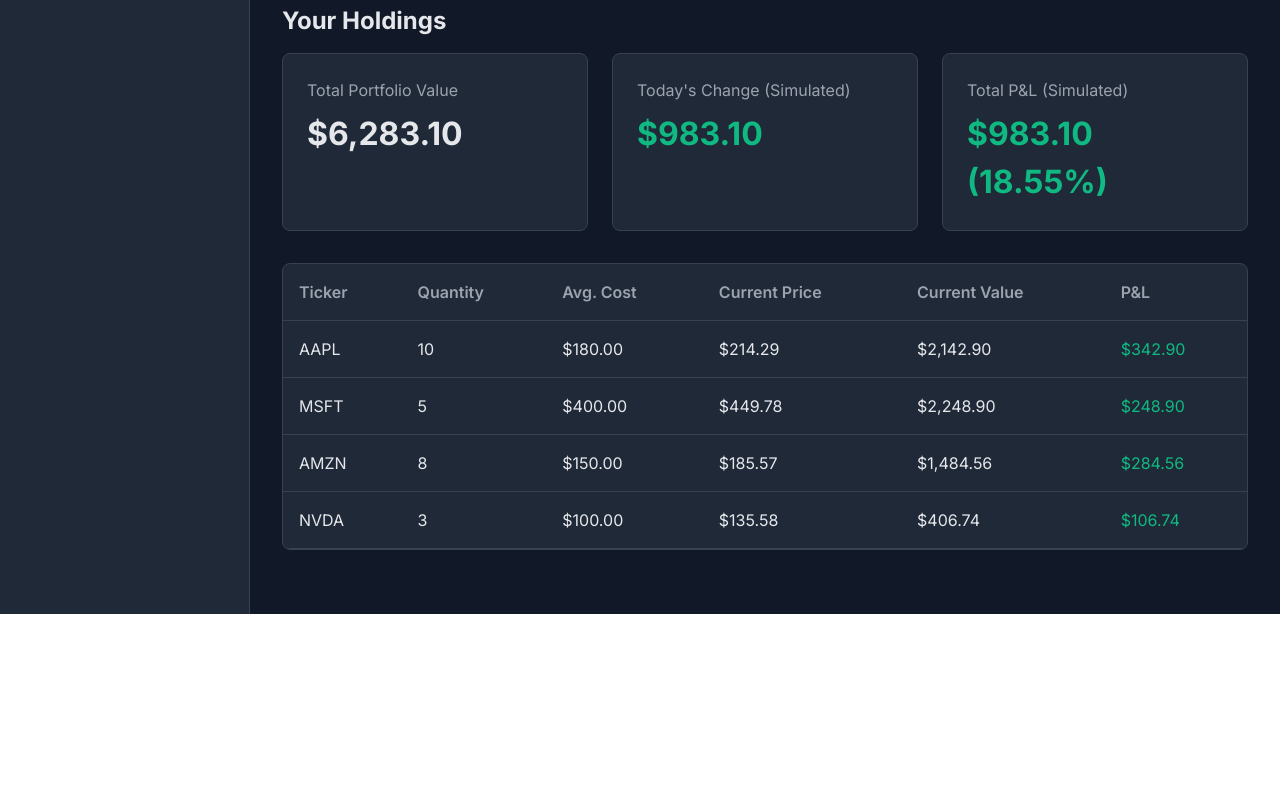
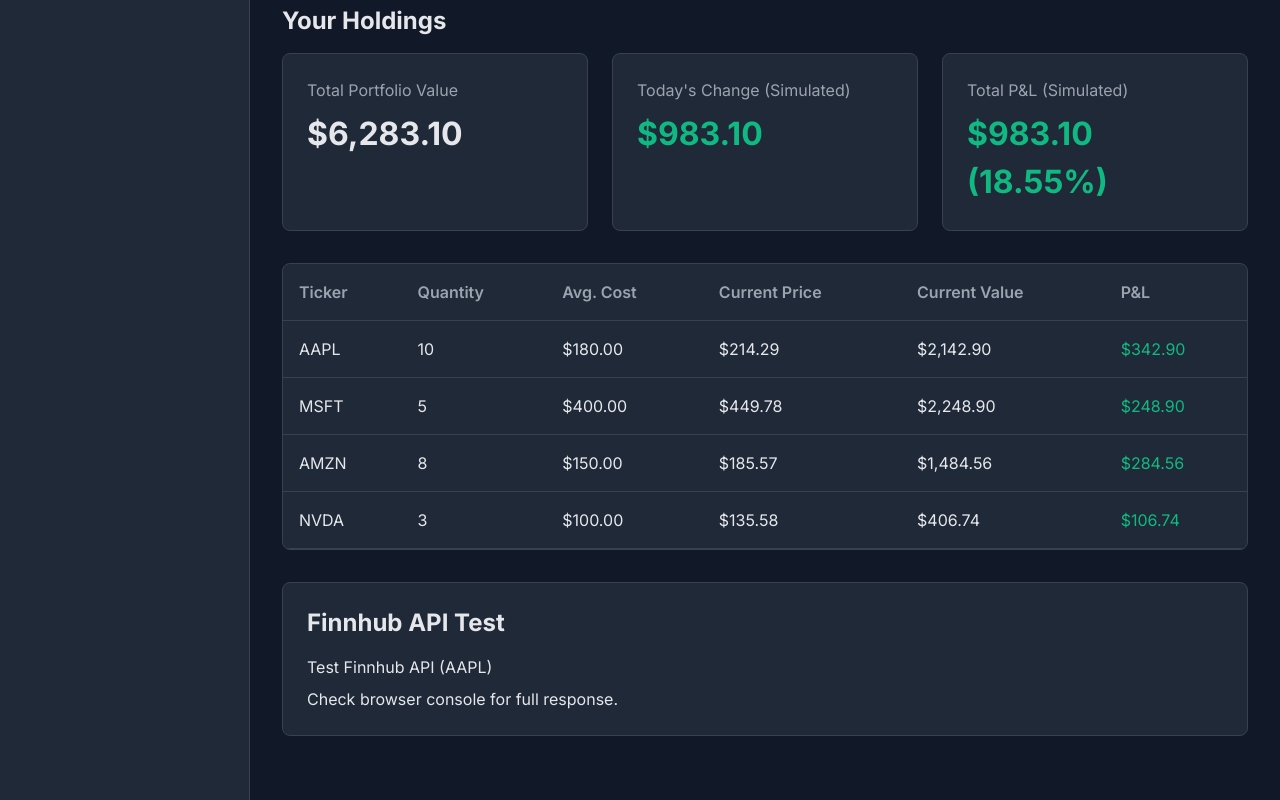
Before and after one commit to BazingaZeta/portfly-frontend, a Next.js app: page /dashboard in a window 1280 px wide. Shown: the part 1379-2179 px from the top of the page. Before the commit the page ends 1993 px from the top, so only its background shows below. Built offline with nearby package versions, Linux system fonts and the light colour scheme; no server answers; sample sign-in values are in the browser's storage.

Commit message:
feat: add finnhub api

```diff
--- a/jest.setup.js
+++ b/jest.setup.js
@@ -1,5 +1,5 @@
 // Learn more: https://github.com/testing-library/jest-dom
-import '@testing-library/jest-dom'
+import "@testing-library/jest-dom";
 
 // Mock ResizeObserver for Recharts ResponsiveContainer
 global.ResizeObserver = jest.fn(() => ({
@@ -7,3 +7,26 @@
   unobserve: jest.fn(),
   disconnect: jest.fn(),
 }));
+
+// Set a dummy Finnhub API key for tests
+process.env.NEXT_PUBLIC_FINNHUB_API_KEY = "test_finnhub_key";
+
+// Mock FinnhubAPI for tests
+jest.mock("@/lib/finnhub-api", () => ({
+  FinnhubAPI: jest.fn(() => ({
+    getQuote: jest.fn(async (symbol) => {
+      // Return a mock quote response
+      if (symbol === "SPY") {
+        return {
+          c: 400.0, // Current price
+          h: 401.0, // High price of the day
+          l: 399.0, // Low price of the day
+          o: 399.5, // Open price of the day
+          pc: 398.0, // Previous close price
+          t: Date.now(), // Timestamp
+        };
+      }
+      throw new Error(`Mock FinnhubAPI: Quote for ${symbol} not found.`);
+    }),
+  })),
+}));
--- a/package.json
+++ b/package.json
@@ -10,6 +10,7 @@
     "test": "jest"
   },
   "dependencies": {
+    "axios": "^1.12.2",
     "next": "15.5.5",
     "next-auth": "^4.24.11",
     "react": "19.1.0",
--- /dev/null
+++ b/src/app/dashboard/FinnhubTestComponent.tsx
@@ -0,0 +1,60 @@
+"use client";
+
+import { useState } from "react";
+import { FinnhubAPI } from "@/lib/finnhub-api";
+import styles from './dashboard.module.css'; // Reusing dashboard styles
+
+const finnhub = new FinnhubAPI(process.env.NEXT_PUBLIC_FINNHUB_API_KEY || "");
+
+export default function FinnhubTestComponent() {
+  const [quote, setQuote] = useState<number | null>(null);
+  const [loading, setLoading] = useState(false);
+  const [error, setError] = useState<string | null>(null);
+
+  const testApiCall = async () => {
+    setLoading(true);
+    setError(null);
+    setQuote(null);
+    try {
+      if (
+        !process.env.NEXT_PUBLIC_FINNHUB_API_KEY ||
+        process.env.NEXT_PUBLIC_FINNHUB_API_KEY === "LA_TUA_FINNHUB_API_KEY"
+      ) {
+        throw new Error("Finnhub API Key not set or is default placeholder.");
+      }
+      const result = await finnhub.getQuote("AAPL"); // Test with Apple stock
+      setQuote(result.c);
+      console.log("Finnhub API Test Result (AAPL):", result);
+      // eslint-disable-next-line @typescript-eslint/no-explicit-any
+    } catch (err: any) {
+      console.error("Finnhub API Test Error:", err);
+      setError(err?.message || "An unknown error occurred during API call.");
+    } finally {
+      setLoading(false);
+    }
+  };
+
+  return (
+    <div className={styles.topMoversContainer}>
+      {" "}
+      {/* Reusing a container style */}
+      <h2 className="text-2xl font-bold mb-4">Finnhub API Test</h2>
+      <button
+        onClick={testApiCall}
+        disabled={loading}
+        className={styles.button}
+      >
+        {loading ? "Testing..." : "Test Finnhub API (AAPL)"}
+      </button>
+      {error && <p className={`${styles.negative} mt-2`}>Error: {error}</p>}
+      {quote && (
+        <p className={`${styles.positive} mt-2`}>
+          AAPL Current Price: ${quote.toFixed(2)}
+        </p>
+      )}
+      <p className="text-muted-foreground mt-2">
+        Check browser console for full response.
+      </p>
+    </div>
+  );
+}
--- a/src/app/dashboard/VIXIndicator.tsx
+++ b/src/app/dashboard/VIXIndicator.tsx
@@ -30,7 +30,7 @@
       // Simulate VIX fluctuation
       const fluctuation = (Math.random() - 0.5) * 5; // +/- 2.5
       setVixValue(prevVix => {
-        let newVix = prevVix + fluctuation;
+        let newVix = (prevVix || 20) + fluctuation;
         // Keep VIX within a reasonable range (e.g., 10-80)
         newVix = Math.max(10, Math.min(80, newVix));
         return Math.round(newVix * 100) / 100; // Round to 2 decimal places
@@ -42,6 +42,7 @@
 
   const vixLevel = getVIXLevel(vixValue);
   const vixColorClass = getVIXColorClass(vixLevel);
+
   return (
     <div className={`${styles.vixIndicatorContainer} ${vixColorClass}`}>
       <h3 className={styles.vixIndicatorTitle}>VIX Index</h3>
--- a/src/app/dashboard/page.tsx
+++ b/src/app/dashboard/page.tsx
@@ -5,6 +5,7 @@
 import VIXIndicator from './VIXIndicator';
 import FearGreedIndex from './FearGreedIndex';
 import TopMovers from './TopMovers';
+import FinnhubTestComponent from './FinnhubTestComponent';
 
 export default function DashboardPage() {
   return (
@@ -28,6 +29,8 @@
 
       <PortfolioHoldings />
 
+      <FinnhubTestComponent /> {/* Temporary test component */}
+
     </div>
   );
 }
--- /dev/null
+++ b/src/lib/finnhub-api.ts
@@ -0,0 +1,54 @@
+import axios from "axios";
+
+interface FinnhubQuoteResponse {
+  c: number; // Current price
+  h: number; // High price of the day
+  l: number; // Low price of the day
+  o: number; // Open price of the day
+  pc: number; // Previous close price
+  t: number; // Timestamp
+}
+
+export class FinnhubAPI {
+  private apiKey: string;
+  private baseUrl: string = "https://finnhub.io/api/v1";
+
+  constructor(apiKey: string) {
+    if (!apiKey) {
+      throw new Error("Finnhub API Key is required.");
+    }
+    this.apiKey = apiKey;
+  }
+
+  private async request<T>(
+    endpoint: string,
+    params?: Record<string, unknown>
+  ): Promise<T> {
+    try {
+      const response = await axios.get<T>(`${this.baseUrl}${endpoint}`, {
+        params: { ...params, token: this.apiKey },
+      });
+      return response.data;
+    } catch (error) {
+      if (axios.isAxiosError(error)) {
+        console.error(
+          `Finnhub API Error: ${error.response?.status} - ${
+            error.response?.data?.error || error.message
+          }`
+        );
+        throw new Error(
+          error.response?.data?.error || "Failed to fetch data from Finnhub."
+        );
+      } else {
+        console.error("Unexpected error:", error);
+        throw new Error("An unexpected error occurred.");
+      }
+    }
+  }
+
+  public async getQuote(symbol: string): Promise<FinnhubQuoteResponse> {
+    return this.request<FinnhubQuoteResponse>("/quote", { symbol });
+  }
+
+  // You can add more methods here for other Finnhub endpoints (e.g., company profile, news, etc.)
+}
```
Also changed, not shown: 1 other file (tests, documents, lock files or other folders).
